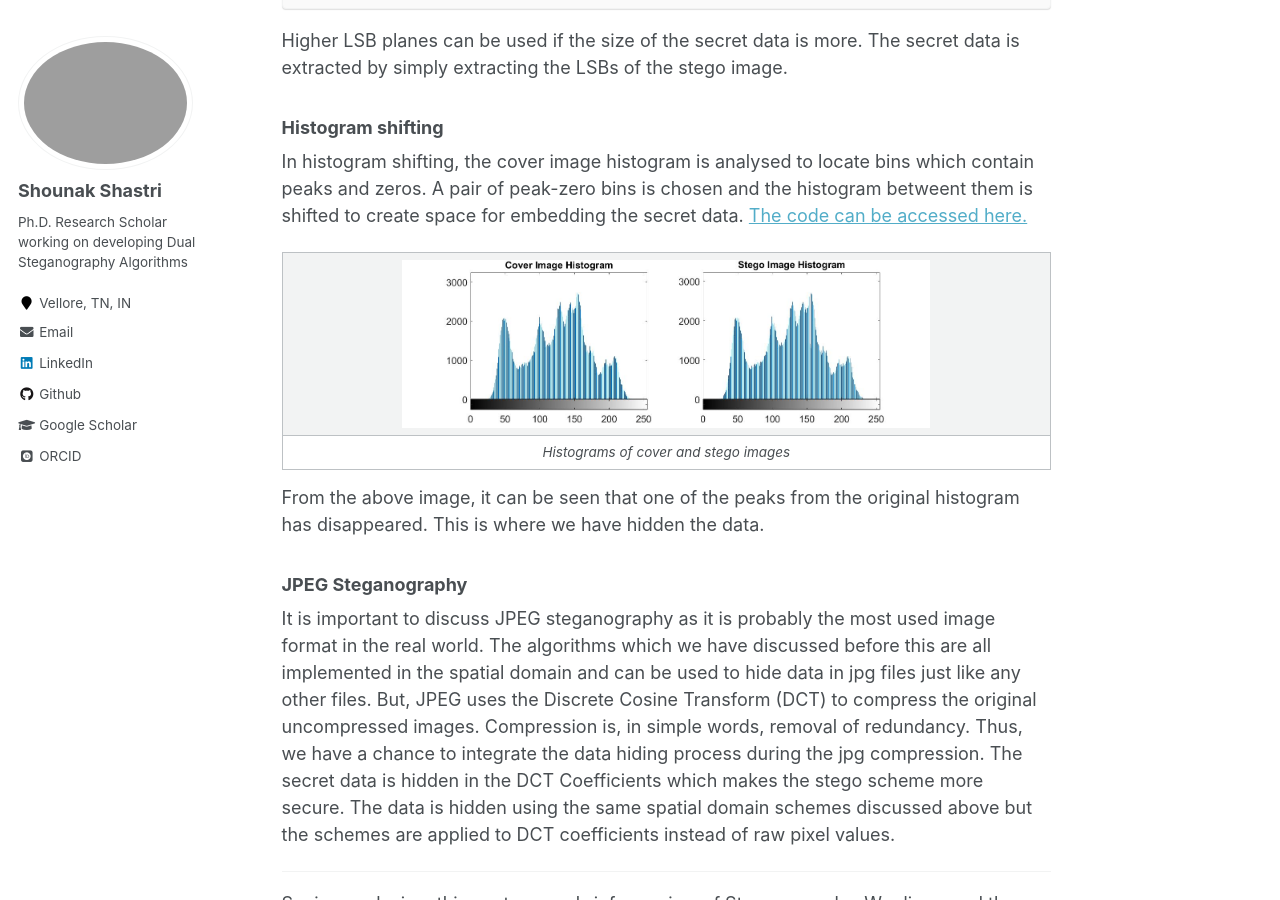
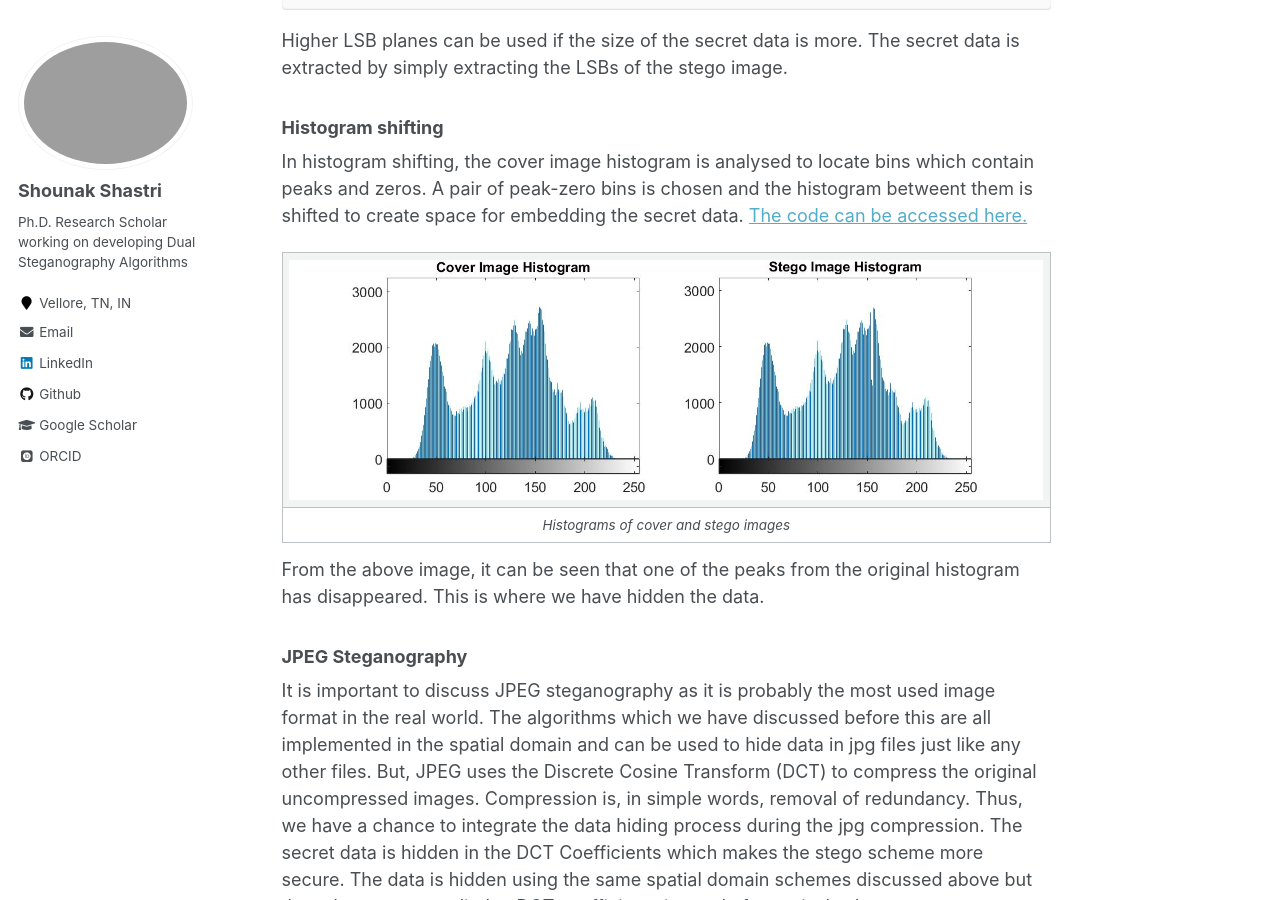
Before and after one commit to shounakshastri/shounakshastri.github.io, a Jekyll site: the page built from _Steganography/BasicStego.md, in a window 1280 px wide and 900 px high, scrolled down 3961 px. Built offline with Jekyll 4.4.1, drawn with Linux system fonts in a browser that asks for light colours; some web fonts are replaced; formulas are drawn with MathJax 3.

Commit message:
Image trial

```diff
--- a/_Steganography/BasicStego.md
+++ b/_Steganography/BasicStego.md
@@ -113,7 +113,7 @@ Higher LSB planes can be used if the size of the secret data is more. The secret
 In histogram shifting, the cover image histogram is analysed to locate bins which contain peaks and zeros. A pair of peak-zero bins is chosen and the histogram betweent them is shifted to create space for embedding the secret data.
 [The code can be accessed here.](https://github.com/shounakshastri/Histogram-Shifting-RDH)
 
-|![](/images/HIstogram_shifting.jpg){:height="70%" width="70%"}|
+|![](/images/HIstogram_shifting.jpg)|
 |:--:|
 |*Histograms of cover and stego images*|
 
```
